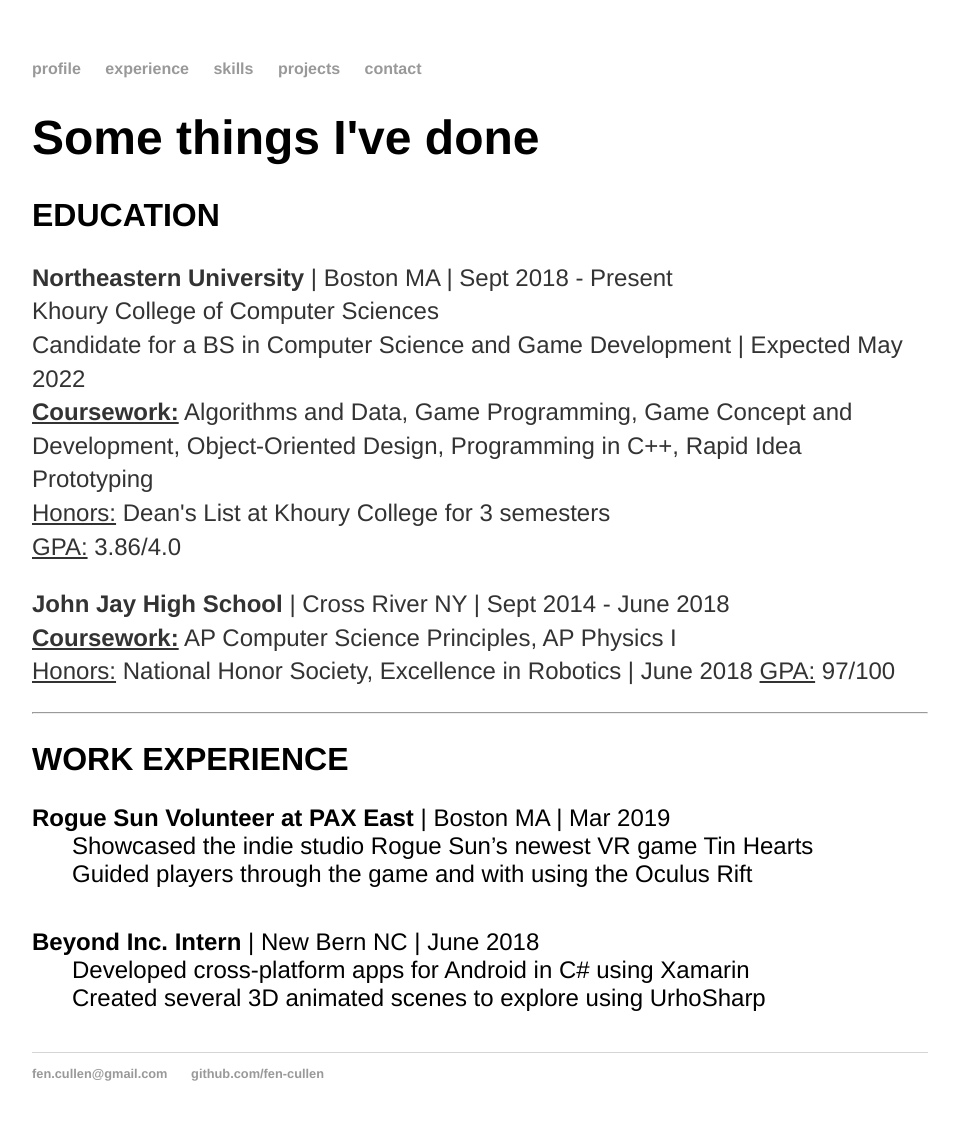
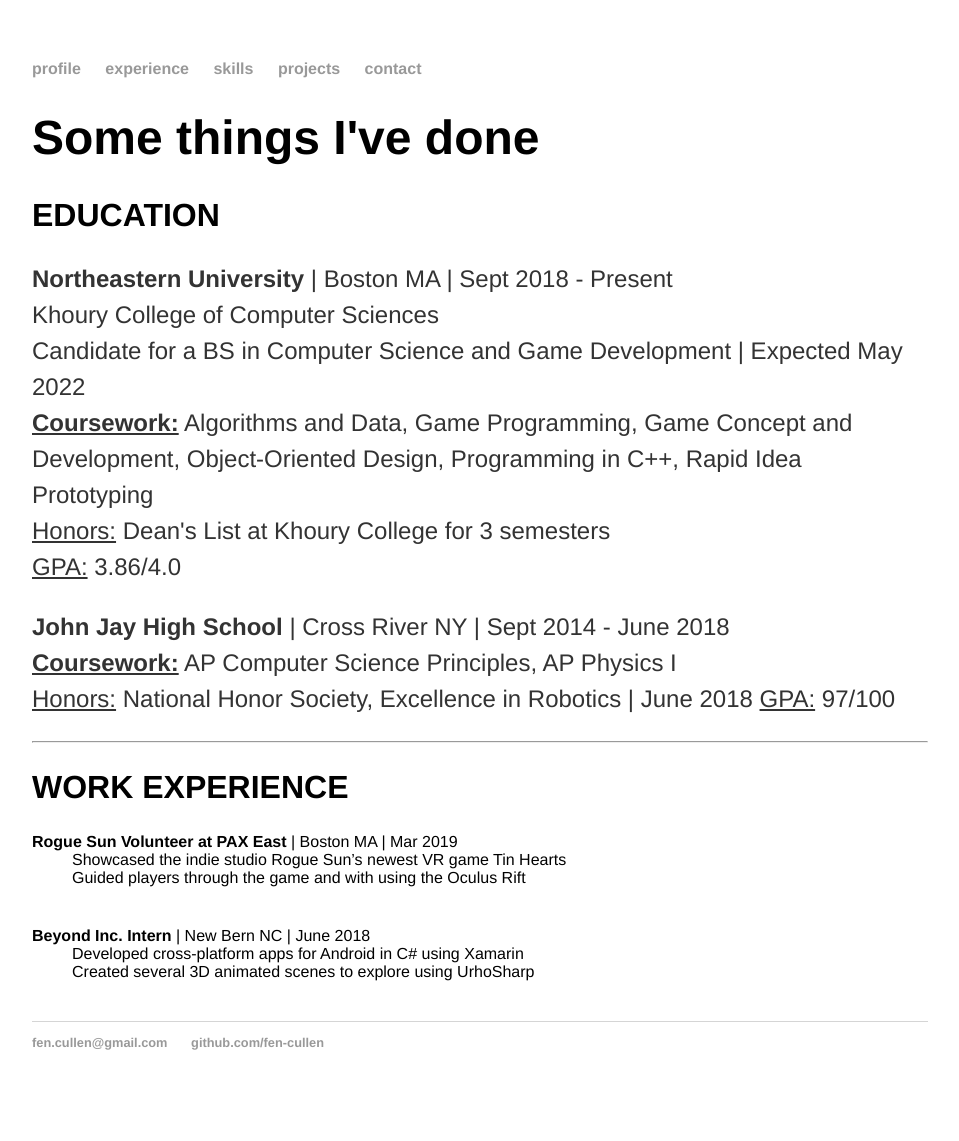
Before and after one commit to fen-cullen/fen-cullen.github.io, a Jekyll site: the page built from experience/index.html, in a window 1280 px wide. Shown: the whole page, without its empty margins (160-1119 px from the left). Built offline with Jekyll 4.4.1, drawn with Linux system fonts in a browser that asks for light colours; after the commit the page ends 1110 px from its top, so only the background shows below that.

Commit message:
Update main.css

```diff
--- a/css/main.css
+++ b/css/main.css
@@ -30,7 +30,7 @@
 p {
     font-size: 1.5em;
     font-family:'Helvetica', 'Arial', 'Sans-Serif';
-    line-height: 1.4em;
+    line-height: 1.5;
     color: #333;
 }
 footer {
@@ -40,10 +40,11 @@
 
 dl {
     margin: 20px auto 40px;
-    font-size: 1.5em;
+    font-size: 1.5;
     font-family:'Helvetica', 'Arial', 'Sans-Serif';
 }
 
 dl dd {
     list-style-type: circle;
+    list-style-position: outside;
 }
```
